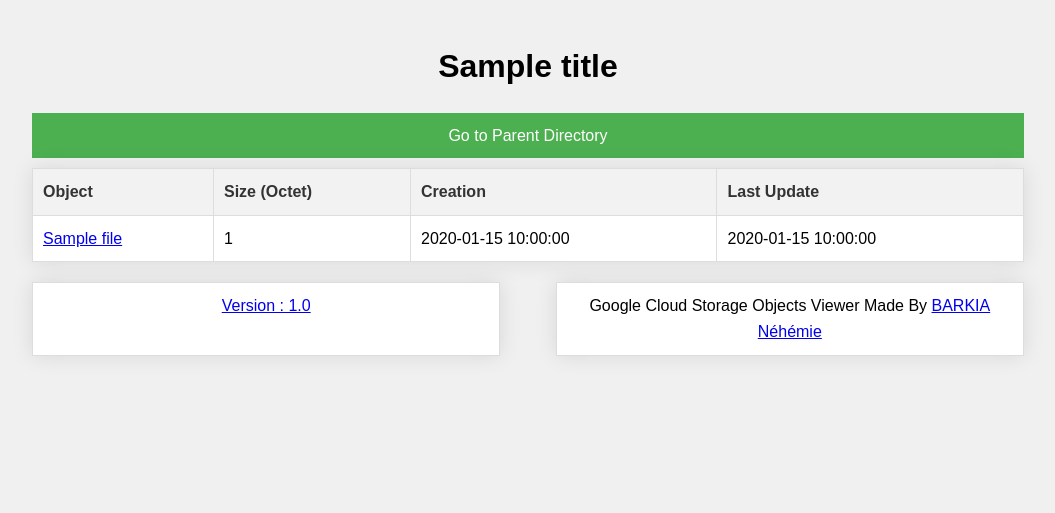
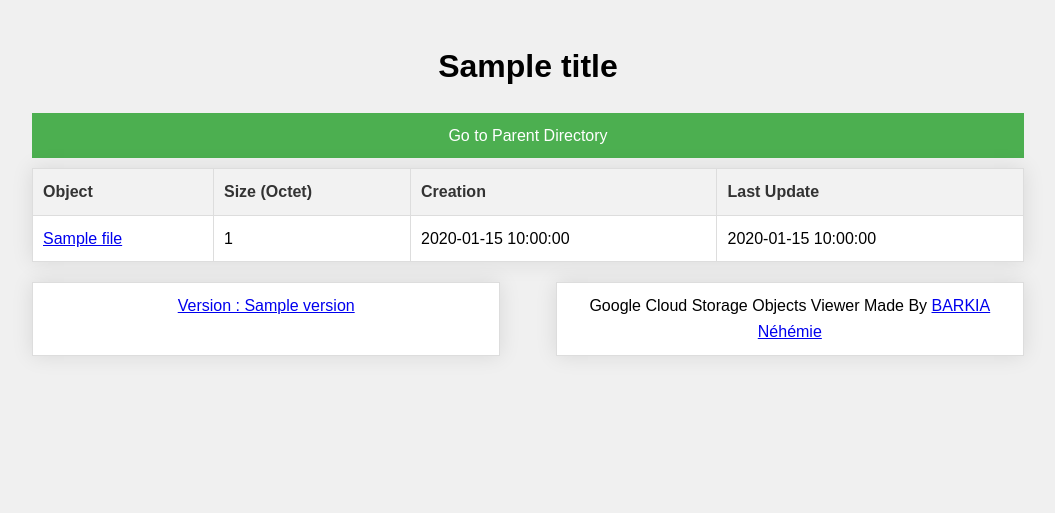
Before and after one commit to Nem-developing/google-cloud-storage-objects-viewer, a Flask app: template templates/index.html in a window 1280 px wide. Shown: the top 513 px of the page, without its empty margins (112-1167 px from the left). Run offline with Flask 3, Linux system fonts and the light colour scheme; the template is opened without the code that fills it: most values are stand-ins (such as "Sample title", 1, 10 or a date in 2020).

Commit message:
(1.2): Simplification gestion version

```diff
--- a/app.py
+++ b/app.py
@@ -8,6 +8,7 @@ BUCKET_NAME = os.getenv('BUCKET_NAME')
 FOLDER_SRC = os.getenv('FOLDER_SRC')
 PUB_URL = os.getenv('PUB_URL')
 TITLE = os.getenv('TITLE')
+version = "1.2"
 
 ### VALUES MUST BE LIKE THAT :
 #BUCKET_NAME = 'prod-nehemiebarkia-publique'
@@ -110,7 +111,7 @@ def catch_all(subpath):
             if (deep == (deep_in_sub + 1)):
                 files.append(file_info)
 
-    return render_template('index.html', files=files, subpath=subpath, title=TITLE)
+    return render_template('index.html', files=files, subpath=subpath, title=TITLE, version=version)
 
 if __name__ == '__main__':
     app.run(host='0.0.0.0', port=8080)
--- a/templates/index.html
+++ b/templates/index.html
@@ -114,7 +114,7 @@
 
     <div id="footer">
         <div class="info">
-            <a href="https://github.com/Nem-developing/google-cloud-storage-objects-viewer">Version : 1.0</a>
+            <a href="https://github.com/Nem-developing/google-cloud-storage-objects-viewer">Version : {{version}}</a>
         </div>
         <div class="info">
             Google Cloud Storage Objects Viewer Made By <a href="https://nehemiebarkia.fr">BARKIA Néhémie</a>
```
